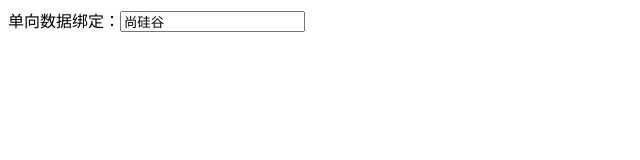
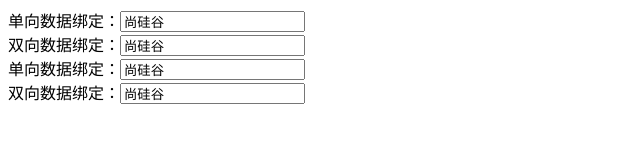
Before and after one commit to wyl677/wyl-qd, a plain HTML site: page vue/vue_basic/03_数据绑定/数据绑定.html in a window 1280 px wide. Shown: the whole page, without its empty margins (0-640 px from the left). Drawn offline with Linux system fonts and the light colour scheme.

Commit message:
学习Vue

```diff
--- a/vue/vue_basic/03_数据绑定/数据绑定.html
+++ b/vue/vue_basic/03_数据绑定/数据绑定.html
@@ -10,19 +10,27 @@
 </head>
 <body>
     <!-- 准备好一个容器 -->
+    <!-- http://127.0.0.1:5500/vue/vue_basic/01_%E5%88%9D%E8%AF%86Vue/%E5%88%9D%E8%AF%86Vue.html -->
     <div id="root">
-       单向数据绑定：<input type="text" v-bind:value="name">
+       单向数据绑定：<input type="text" v-bind:value="name"><br/>
+       双向数据绑定：<input type="text" v-model:value="name"><br/>
+       <!-- <h2 v-model:x="name">你好啊</h2> -->
+       <!-- 简写 -->
+       单向数据绑定：<input type="text" :value="name"><br/>
+       双向数据绑定：<input type="text" v-model="name">
     </div>
     <script type="text/javascript">
         Vue.config.productionTip=false; //阻止Vue在启动时生成生成提示
 
         //创建Vue实例
-       new Vue({
+       const v = new Vue({
         el:'#root',
         data:{
             name:'尚硅谷'
         }
        });
+
+       console.log(v);
     </script>
 </body>
 </html>
```
